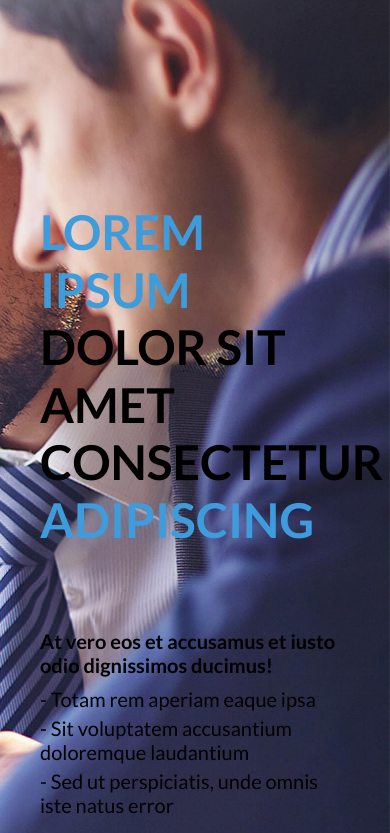
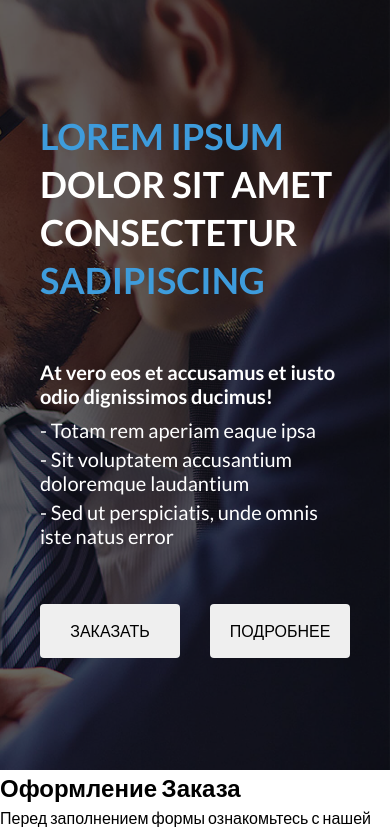
Before and after one commit to chocovelod/soft-corp-test, a Next.js app: page / in a window 390 px wide. Shown: the top 833 px of the page. Built offline with nearby package versions, Linux system fonts and the light colour scheme.

Commit message:
feat: Responsive Hero

```diff
--- a/src/components/Button/styles.module.scss
+++ b/src/components/Button/styles.module.scss
@@ -5,7 +5,7 @@
   border-radius: 4px;
   cursor: pointer;
   border: none;
-  padding: 15px 31.48px;
+  padding: 15px 15px;
 }
 
 .Button_primary {
@@ -30,6 +30,7 @@
 
 .Button__label {
   text-align: center;
+  text-transform: uppercase;
 }
 
 .Button__iconContainer {
--- a/src/modules/Hero/Hero.tsx
+++ b/src/modules/Hero/Hero.tsx
@@ -1,21 +1,28 @@
 import { Button } from "@/components/Button/Button";
+import cn from "classnames";
 import Image from "next/image";
 import { FC } from "react";
+import containerStyles from "../../styles/Home.module.scss";
 import styles from "./style.module.scss";
-
 interface Props {
   className?: string;
 }
 
 const Hero: FC<Props> = ({ className }) => {
   return (
-    <div className={styles.Hero}>
-      <div className={styles.Hero__content}>
+    <section className={styles.Hero}>
+      <div
+        className={cn(`${styles.Hero__content} ${containerStyles.Container}`)}
+      >
         <h1 className={styles.Hero__title}>
           <span className={styles.Color__blue}>Lorem ipsum</span> dolor sit{" "}
           <br />
           amet consectetur{" "}
           <span className={styles.Color__blue}>adipiscing</span>
+        </h1>
+        <h1 className={styles.Hero__title_mobile}>
+          <span className={styles.Color__blue}>Lorem ipsum</span> dolor sit amet
+          consectetur <span className={styles.Color__blue}> sadipiscing</span>
         </h1>
         <ul className={styles.Hero__list}>
           <p className={styles.Hero__list_title}>
@@ -27,11 +34,11 @@ const Hero: FC<Props> = ({ className }) => {
         </ul>
         <div className={styles.Hero__buttonsContainer}>
           <Button>заказать</Button>
-          <Button className={styles.Hero__secondButton}>подробнее</Button>
+          <Button>подробнее</Button>
         </div>
       </div>
-
-      <div>
+      <div className={containerStyles.FullBleed}>
+        <div className={styles.Hero__background} />
         <Image
           className={styles.Hero__image}
           src="/HeroImage.jpg"
@@ -41,7 +48,7 @@ const Hero: FC<Props> = ({ className }) => {
           objectFit="cover"
         />
       </div>
-    </div>
+    </section>
   );
 };
 
--- a/src/modules/Hero/style.module.scss
+++ b/src/modules/Hero/style.module.scss
@@ -1,6 +1,6 @@
 $base-color: #000000;
 $blue-color: #3e9cdc;
-$white-color: #000000;
+$white-color: #ffffff;
 
 .Color__primary {
   color: $base-color;
@@ -14,10 +14,15 @@ $white-color: #000000;
   color: $white-color;
 }
 
+.Hero {
+  position: relative;
+}
+
 .Hero__content {
   padding-top: 203px;
+  padding-bottom: 190px;
   position: relative;
-  z-index: 1;
+  z-index: 2;
 }
 
 .Hero__title {
@@ -26,6 +31,10 @@ $white-color: #000000;
   font-size: 48px;
   line-height: 57.6px;
   text-transform: uppercase;
+}
+
+.Hero__title_mobile {
+  display: none;
 }
 
 .Hero__list {
@@ -47,10 +56,14 @@ $white-color: #000000;
 .Hero__buttonsContainer {
   display: flex;
   margin-top: 80px;
-}
 
-.Hero__secondButton {
-  margin-left: 30px;
+  button {
+    width: 183px;
+  }
+
+  button:not(:first-child) {
+    margin-left: 30px;
+  }
 }
 
 .Hero__image {
@@ -58,3 +71,57 @@ $white-color: #000000;
   z-index: 0;
   max-height: 850px;
 }
+
+.Hero__background {
+  display: none;
+  background-color: rgba(0, 0, 0, 0.6);
+  position: absolute;
+  top: 0;
+  z-index: 1;
+  width: 100%;
+  height: 100%;
+}
+
+@media (max-width: 1440px) {
+  .Hero__content {
+    padding-top: 112px;
+    padding-bottom: 112px;
+  }
+
+  .Hero__title {
+    max-width: 586px;
+  }
+
+  .Hero__list {
+    margin-top: 56px;
+  }
+
+  .Hero__buttonsContainer {
+    margin-top: 56px;
+  }
+}
+
+@media (max-width: 992px) {
+  .Hero {
+    color: $white-color;
+  }
+
+  .Hero__title {
+    display: none;
+  }
+
+  .Hero__title_mobile {
+    display: block;
+    font-weight: 700;
+    font-size: 36px;
+    line-height: 48px;
+    text-transform: uppercase;
+  }
+
+  .Hero__background {
+    display: block;
+  }
+  // .Hero__image {
+  //   max-height: 544px;
+  // }
+}
--- a/src/pages/index.tsx
+++ b/src/pages/index.tsx
@@ -1,7 +1,6 @@
 import { Header } from "@/modules/Header";
 import { Hero } from "@/modules/Hero";
 import { Order } from "@/modules/Order.tsx";
-import styles from "@/styles/Home.module.scss";
 import { Inter } from "next/font/google";
 import Head from "next/head";
 
@@ -22,7 +21,7 @@ export default function Home() {
           rel="stylesheet"
         />
       </Head>
-      <main className={styles.Container}>
+      <main>
         <Header />
         <Hero />
         <Order />
--- a/src/styles/Home.module.scss
+++ b/src/styles/Home.module.scss
@@ -5,3 +5,8 @@
   padding-left: 40px;
   padding-right: 40px;
 }
+
+.FullBleed {
+  width: 100vw;
+  margin-left: calc(50% - 50vw);
+}
```
